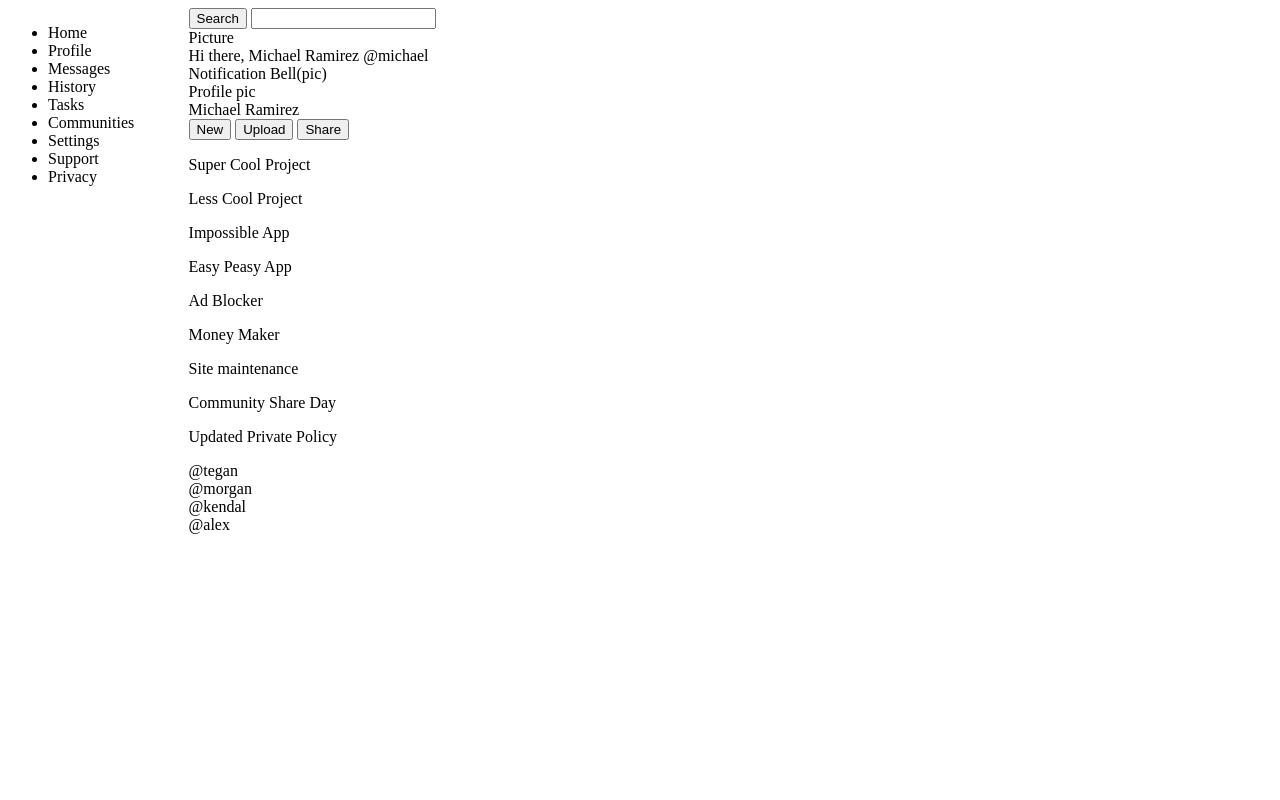
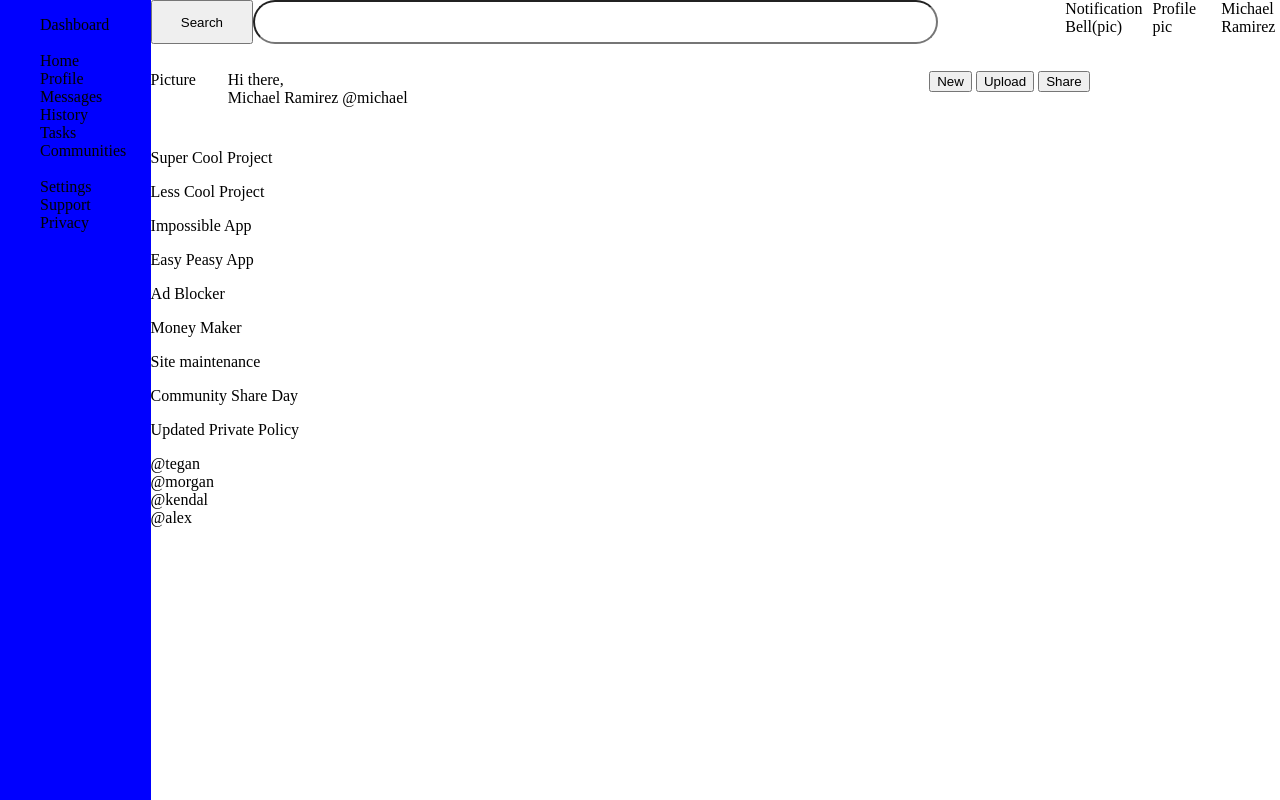
Before and after one commit to michaelramirez808/admin-dashboard-project, a plain HTML site: page index.html in a window 1280 px wide. Drawn offline with Linux system fonts and the light colour scheme.

Commit message:
added nested grid elements

```diff
--- a/index.html
+++ b/index.html
@@ -10,6 +10,7 @@
 <body>
     <div class="sidebar">
         <ul>
+            <li>Dashboard</li>
             <li>Home</li>
             <li>Profile</li>
             <li>Messages</li>
@@ -22,19 +23,24 @@
         </ul>
     </div>
     <div class="header">
-        <div class="topheader">
+        <div class="top-header">
             <button class="search">Search</button>
             <input class="searchbar" type="text">
-            <div>Picture</div>
-            <div>Hi there, Michael Ramirez @michael</div>
+            <div class="profile-information">
+                <div></div>
                 <div>Notification Bell(pic)</div>
                 <div>Profile pic</div>
                 <div>Michael Ramirez</div>
             </div>
-        <div class="headerbuttons">
+        </div>
+        <div class="bottom-header">
+            <div id="greeting-pic">Picture</div>
+            <div id="greeting">Hi there, <br>Michael Ramirez @michael</div>
+            <div class="header-buttons">
                 <button id="new">New</button>
                 <button id="upload">Upload</button>
                 <button id="share">Share</button>
+            </div>
         </div>
     </div>
         <div class="maincontent">
--- a/style.css
+++ b/style.css
@@ -1,10 +1,66 @@
+body,html{
+    margin: 0;
+    padding: 0;
+    height: 100%;
+}
 body{
     display: grid;
-    grid-template-columns: .5fr 3fr;
+    grid-template-columns: .4fr 3fr;
+    grid-template-rows: .4fr 2fr;
 }
 .sidebar{
+    background-color: blue;
     grid-row: 1 / 3;
+}
+ul{
+    display: grid;
+    grid-template-rows: 2fr .5fr .5fr .5fr .5fr .5fr 2fr .5fr .5fr .5fr;
+    list-style: none;
 }
 .maincontent{
     grid-column: -2 / -1;
 }
+.header{
+    display: grid;
+    grid-template-rows: .4fr .8fr;
+    height: 100%;
+    align-content: center;
+}
+.top-header{
+    display: grid;
+    grid-template-columns: .3fr 2fr 1fr;
+}
+.searchbar{
+    border-radius: 30px;
+    text-align: center;
+}
+.search{
+    cursor: pointer;
+}
+.profile-information{
+    display: grid;
+    grid-template-columns: 2fr 1fr 1fr 1fr;
+    gap: 10px;
+    justify-content: center;
+}
+
+.bottom-header{
+    display: grid;
+    align-self: center;
+    grid-template-rows: .2fr;
+    grid-template-columns: .22fr 2fr 1fr;
+}
+#greeting{
+    grid-column: 2 / 2;
+    grid-row: 1;
+}
+#greeting-pic{
+    grid-column: 1 / 2;
+    grid-row: 1;
+}
+.header-buttons{
+    grid-column: 3 / 4;
+}
+.header-buttons > button{
+    cursor: pointer;
+}
```
Lines whose indentation alone changed are shown as unchanged.
